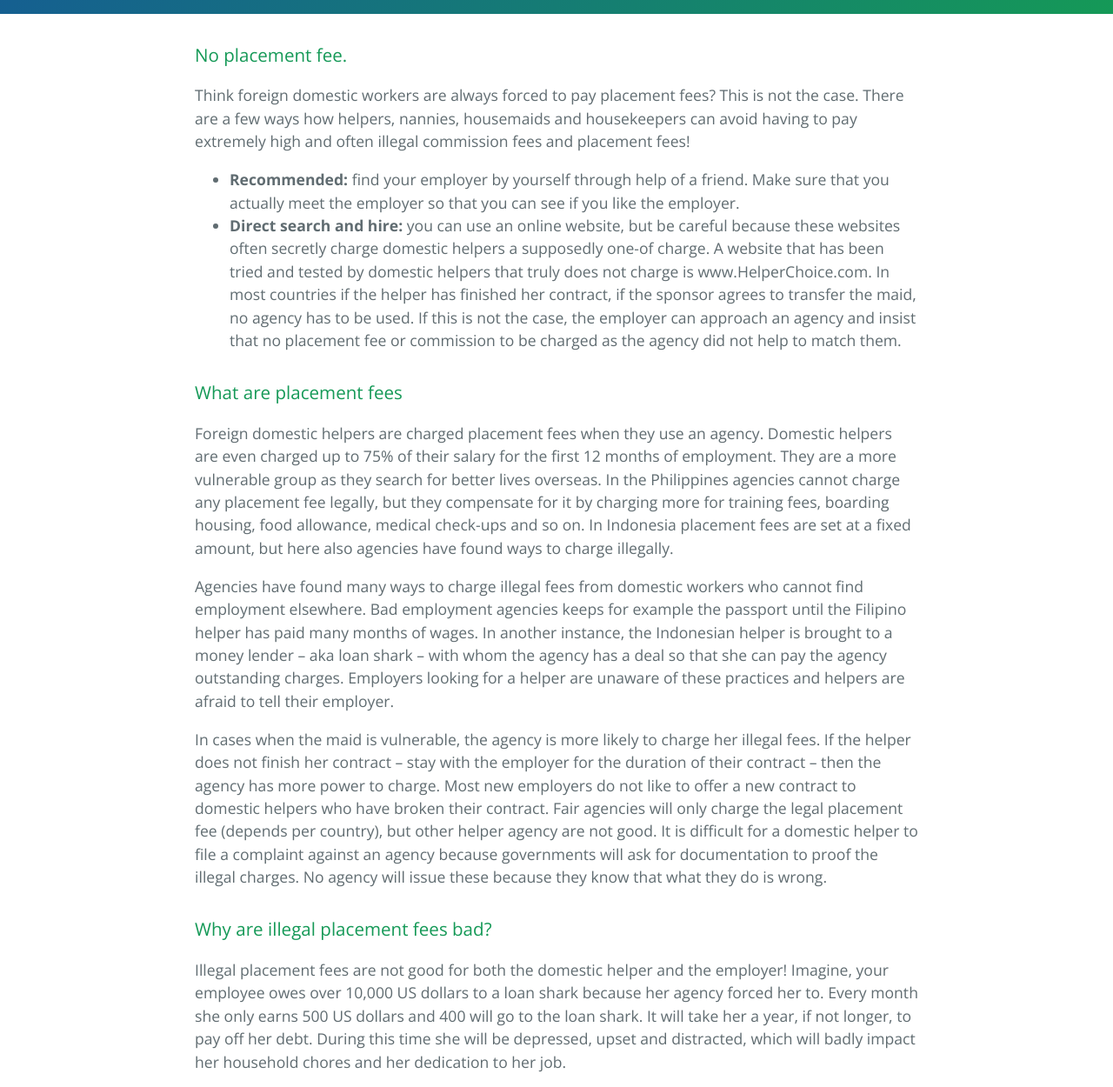
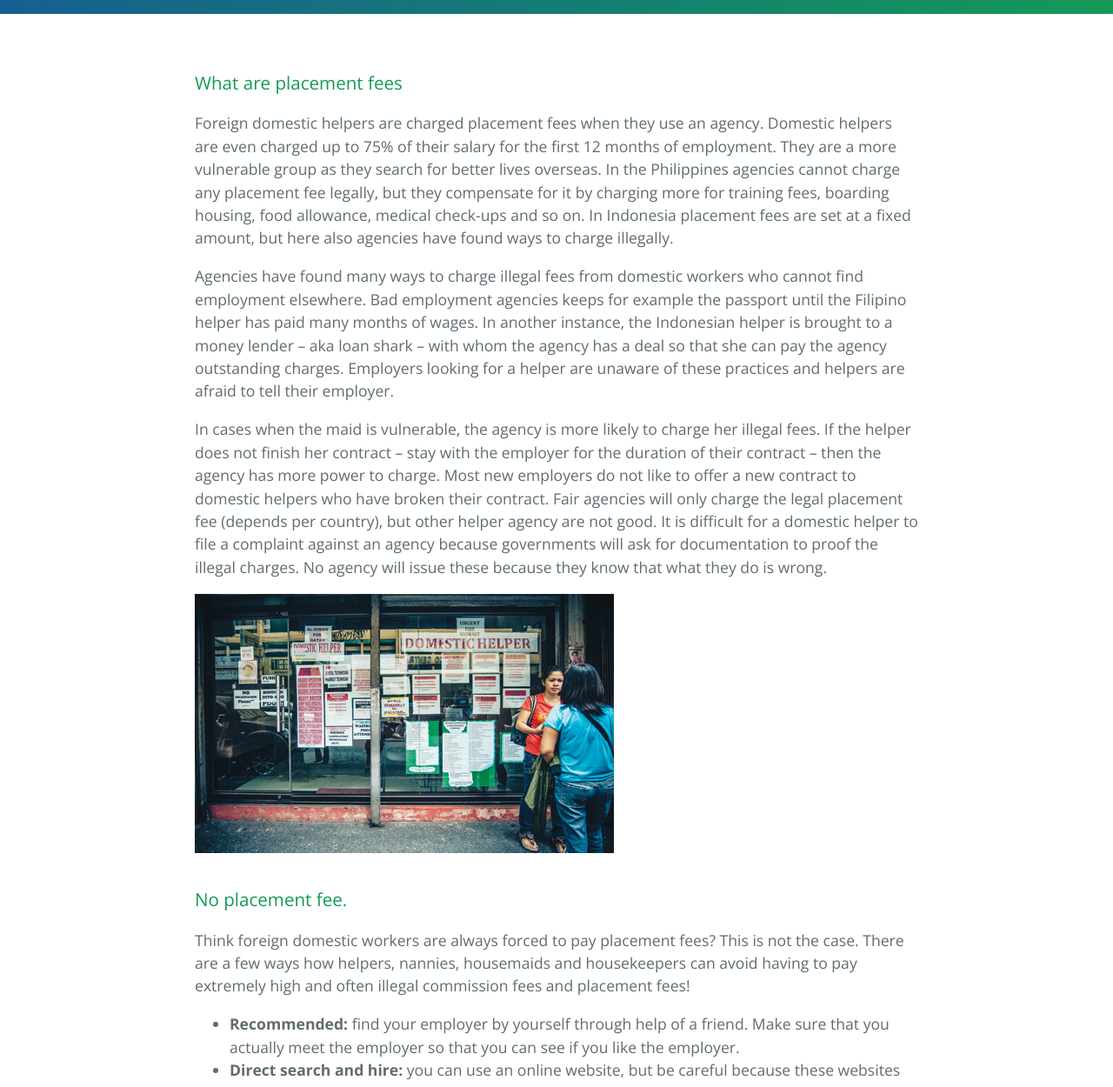
Before and after one commit to pandcha/placizr, a plain HTML site: page index.html in a window 1280 px wide. Shown: the part 320-1570 px from the top of the page at 87% size. Drawn offline with nearby package versions, Linux system fonts and the light colour scheme.

Commit message:
added link to image

```diff
--- a/index.html
+++ b/index.html
@@ -20,7 +20,18 @@
 
     <section class="main-content">
       <h3>
-<a id="why-domestic-helpers-should-not-pay-placement-fees" class="anchor" href="#why-domestic-helpers-should-not-pay-placement-fees" aria-hidden="true"><span class="octicon octicon-link"></span></a>No placement fee.</h3>
+
+<h3><a id="designer-templates" class="anchor" href="#designer-templates" aria-hidden="true"><span class="octicon octicon-link"></span></a>What are placement fees</h3>
+
+<p>Foreign domestic helpers are charged placement fees when they use an agency. Domestic helpers are even charged up to 75% of their salary for the first 12 months of employment. They are a more vulnerable group as they search for better lives overseas. In the Philippines agencies cannot charge any placement fee legally, but they compensate for it by charging more for training fees, boarding housing, food allowance, medical check-ups and so on. In Indonesia placement fees are set at a fixed amount, but here also agencies have found ways to charge illegally.</p>
+
+<p>Agencies have found many ways to charge illegal fees from domestic workers who cannot find employment elsewhere. Bad employment agencies keeps for example the passport until the Filipino helper has paid many months of wages. In another instance, the Indonesian helper is brought to a money lender – aka loan shark – with whom the agency has a deal so that she can pay the agency outstanding charges. Employers looking for a helper are unaware of these practices and helpers are afraid to tell their employer.</p>
+
+<p>In cases when the maid is vulnerable, the agency is more likely to charge her illegal fees. If the helper does not finish her contract – stay with the employer for the duration of their contract – then the agency has more power to charge. Most new employers do not like to offer a new contract to domestic helpers who have broken their contract. Fair agencies will only charge the legal placement fee (depends per country), but other helper agency are not good. It is difficult for a domestic helper to file a complaint against an agency because governments will ask for documentation to proof the illegal charges. No agency will issue these because they know that what they do is wrong.</p>
+
+<img src="img/no-placement-fee-2.jpg" alt="no-plaement-fee">
+
+<h3><a id="no-placement-fee" class="anchor" href="#no-placement-fee" aria-hidden="true"><span class="octicon octicon-link"></span></a>No placement fee.</h3>
 
 <p>Think foreign domestic workers are always forced to pay placement fees? This is not the case. There are a few ways how helpers, nannies, housemaids and housekeepers can avoid having to pay extremely high and often illegal commission fees and placement fees!</p>
 
@@ -29,17 +40,9 @@
   <li><strong>Direct search and hire:</strong> you can use an online website, but be careful because these websites often secretly charge domestic helpers a supposedly one-of charge. A website that has been tried and tested by domestic helpers that truly does not charge is www.HelperChoice.com. In most countries if the helper has finished her contract, if the sponsor agrees to transfer the maid, no agency has to be used. If this is not the case, the employer can approach an agency and insist that no placement fee or commission to be charged as the agency did not help to match them. </li>
 </ul>
 
-<h3>
-<a id="designer-templates" class="anchor" href="#designer-templates" aria-hidden="true"><span class="octicon octicon-link"></span></a>What are placement fees</h3>
-
-<p>Foreign domestic helpers are charged placement fees when they use an agency. Domestic helpers are even charged up to 75% of their salary for the first 12 months of employment. They are a more vulnerable group as they search for better lives overseas. In the Philippines agencies cannot charge any placement fee legally, but they compensate for it by charging more for training fees, boarding housing, food allowance, medical check-ups and so on. In Indonesia placement fees are set at a fixed amount, but here also agencies have found ways to charge illegally.</p>
-
-<p>Agencies have found many ways to charge illegal fees from domestic workers who cannot find employment elsewhere. Bad employment agencies keeps for example the passport until the Filipino helper has paid many months of wages. In another instance, the Indonesian helper is brought to a money lender – aka loan shark – with whom the agency has a deal so that she can pay the agency outstanding charges. Employers looking for a helper are unaware of these practices and helpers are afraid to tell their employer.</p>
-
-<p>In cases when the maid is vulnerable, the agency is more likely to charge her illegal fees. If the helper does not finish her contract – stay with the employer for the duration of their contract – then the agency has more power to charge. Most new employers do not like to offer a new contract to domestic helpers who have broken their contract. Fair agencies will only charge the legal placement fee (depends per country), but other helper agency are not good. It is difficult for a domestic helper to file a complaint against an agency because governments will ask for documentation to proof the illegal charges. No agency will issue these because they know that what they do is wrong.</p>
 
 <h3>
-<a id="why-are-placement-fees-bad" class="anchor" href="#cwhy-are-placement-fees-bad" aria-hidden="true"><span class="octicon octicon-link"></span></a>Why are illegal placement fees bad?</h3>
+<a id="why-are-placement-fees-bad" class="anchor" href="#why-are-placement-fees-bad" aria-hidden="true"><span class="octicon octicon-link"></span></a>Why are illegal placement fees bad?</h3>
 
 <p>Illegal placement fees are not good for both the domestic helper and the employer! Imagine, your employee owes over 10,000 US dollars to a loan shark because her agency forced her to. Every month she only earns 500 US dollars and 400 will go to the loan shark. It will take her a year, if not longer, to pay off her debt. During this time she will be depressed, upset and distracted, which will badly impact her household chores and her dedication to her job. </p>
 
```
